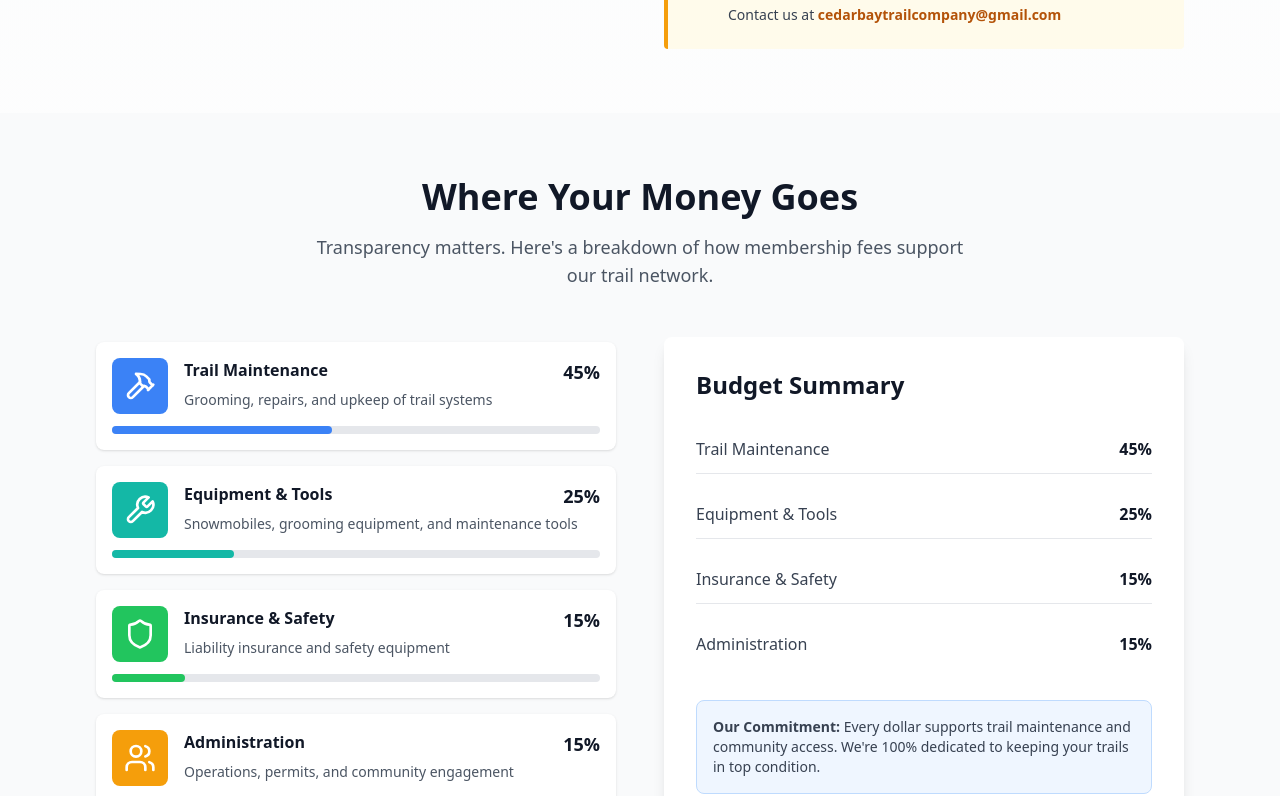
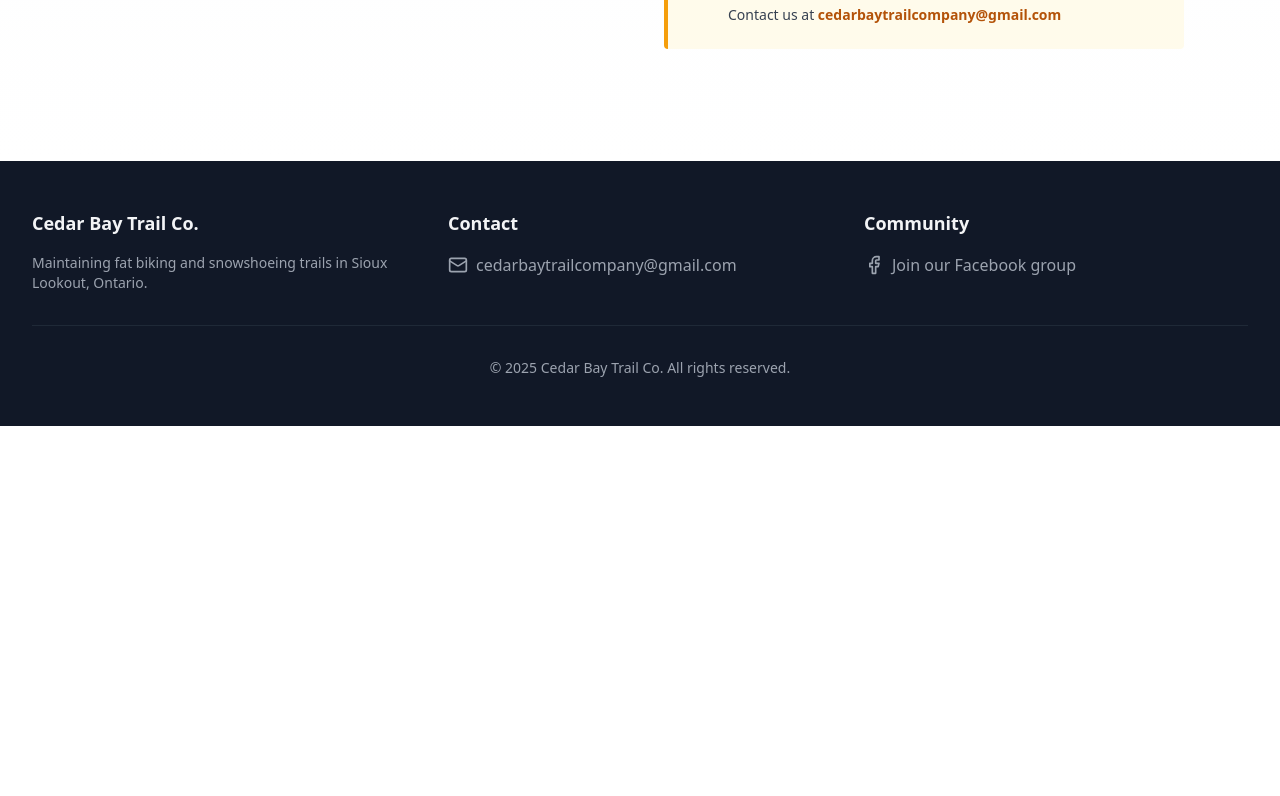
Before and after one commit to stufinn/CedarBayTrailCo2026, a React (Vite) app: page /register in a window 1280 px wide. Shown: the part 1111-1907 px from the top of the page. After the commit the page ends 1537 px from the top, so only its background shows below. Built offline with nearby package versions, Linux system fonts and the light colour scheme.

Commit message:
temporarily disable BudgetBreakdown component on Register page

```diff
--- a/src/pages/Register.tsx
+++ b/src/pages/Register.tsx
@@ -1,6 +1,6 @@
 import { Check, Mail, FileText, Zap, Copy, ExternalLink } from 'lucide-react';
 import { useState } from 'react';
-import BudgetBreakdown from '../components/BudgetBreakdown';
+// import BudgetBreakdown from '../components/BudgetBreakdown';
 
 export default function Register() {
   const [copied, setCopied] = useState(false);
@@ -179,7 +179,8 @@ export default function Register() {
           </div>
         </div>
       </div>
-      <BudgetBreakdown />
+      {/* Temporarily disabled until details are finalized */}
+      {/* <BudgetBreakdown /> */}
     </div>
   );
 }
```
